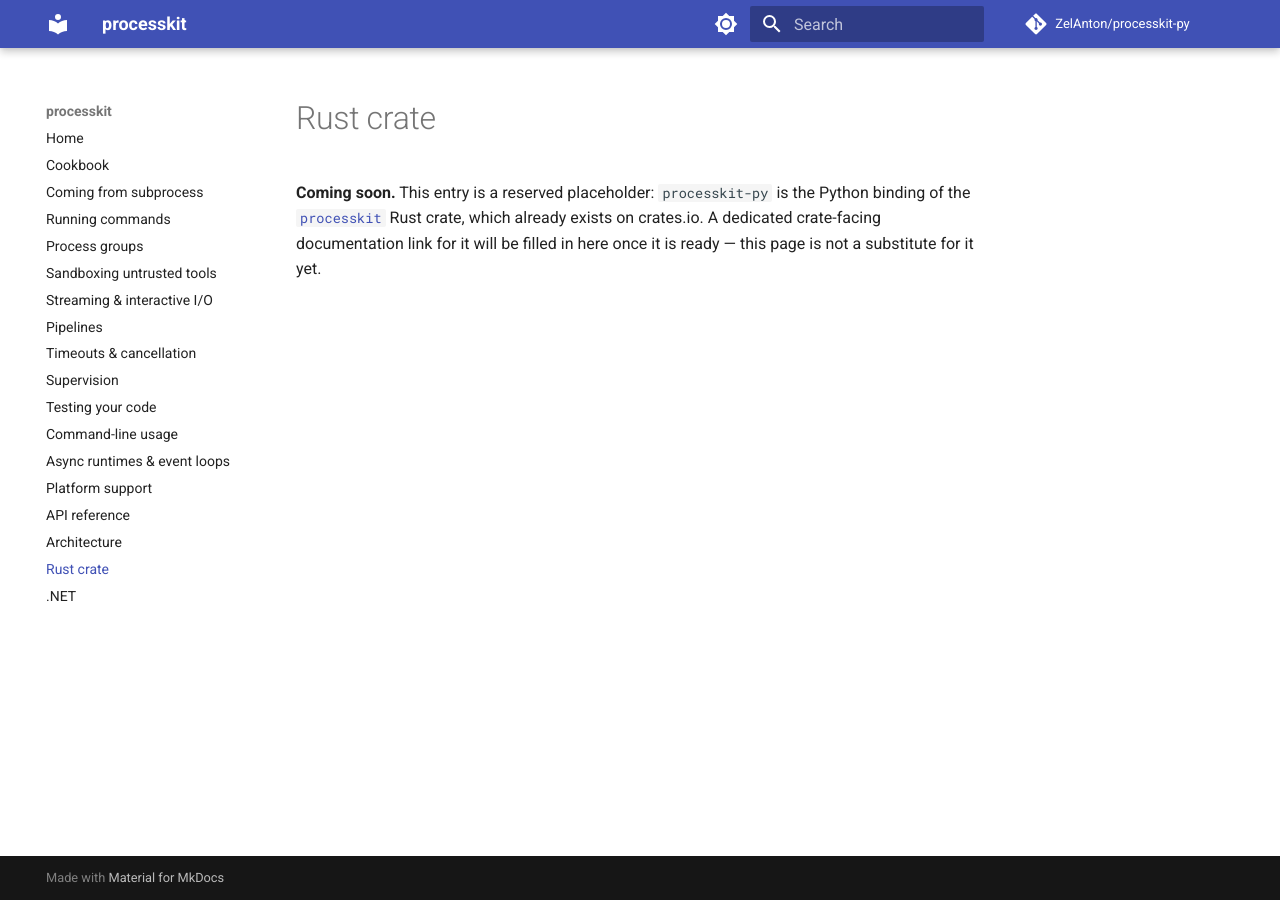
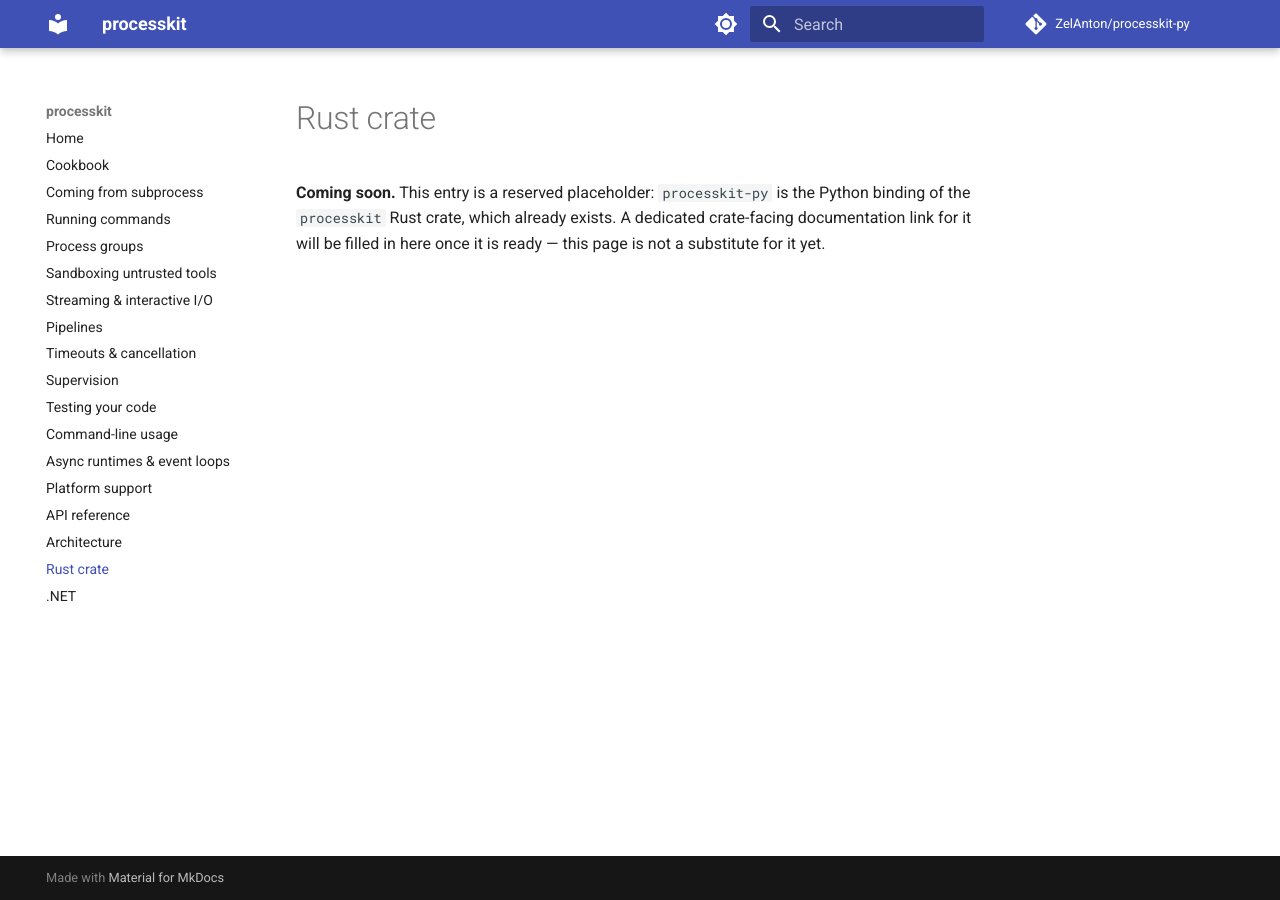
Before and after one commit to ZelAnton/processkit-py, an MkDocs documentation site: the page built from docs/rust-crate.md, in a window 1280 px wide. Built offline with MkDocs 1.6.1 and Material for MkDocs 9.7.7, drawn with Linux system fonts in a browser that asks for light colours; comment, search, counter and statistics services are not loaded.

Commit message:
Drop the external crates.io link from the Rust crate placeholder
Keep the reserved-navigation-entry page purely internal text (no external
URL), per the task's placeholder constraints - a real target link can be
added later without touching the surrounding structure.

```diff
--- a/docs/rust-crate.md
+++ b/docs/rust-crate.md
@@ -1,7 +1,6 @@
 # Rust crate
 
 **Coming soon.** This entry is a reserved placeholder: `processkit-py` is the
-Python binding of the [`processkit`](https://crates.io/crates/processkit) Rust
-crate, which already exists on crates.io. A dedicated crate-facing
-documentation link for it will be filled in here once it is ready — this page
-is not a substitute for it yet.
+Python binding of the `processkit` Rust crate, which already exists. A
+dedicated crate-facing documentation link for it will be filled in here once
+it is ready — this page is not a substitute for it yet.
```
